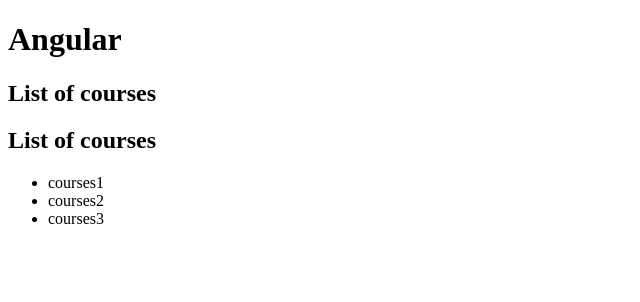
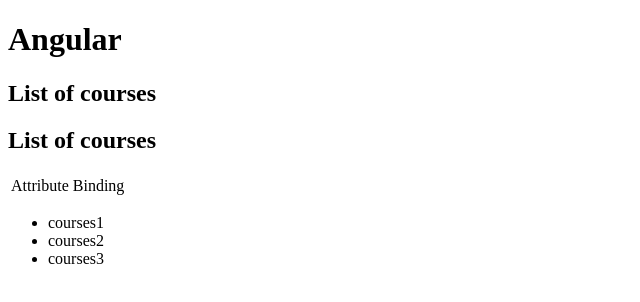
Before and after one commit to vch9391/AngularRepository, an Angular app in the folder ProjectAngular2/: page / in a window 1280 px wide. Shown: the top 302 px of the page, without its empty margins (0-640 px from the left). Built offline with nearby package versions, Linux system fonts and the light colour scheme.

Commit message:
Added Attribute Binding

```diff
--- a/ProjectAngular2/src/app/course/course.component.html
+++ b/ProjectAngular2/src/app/course/course.component.html
@@ -4,6 +4,13 @@
 <!-- Property Binding :: [textContent]="title" -->
 <h2 [textContent]="title"></h2>
 
+<!-- Attribute Binding :: attr -->
+<table>
+  <tr>
+    <td [attr.colspan]="colSpan">Attribute Binding</td>
+  </tr>
+</table>
+
 <ul>
   <li *ngFor="let course of courses">{{course}}</li>
 </ul>
--- a/ProjectAngular2/src/app/course/course.component.ts
+++ b/ProjectAngular2/src/app/course/course.component.ts
@@ -9,6 +9,7 @@
 export class CourseComponent {
   title = "List of courses";
   courses;
+  colSpan :number = 2;
   constructor(service: CourseServicesService){
     this.courses = service.getCourse();
   }
```
